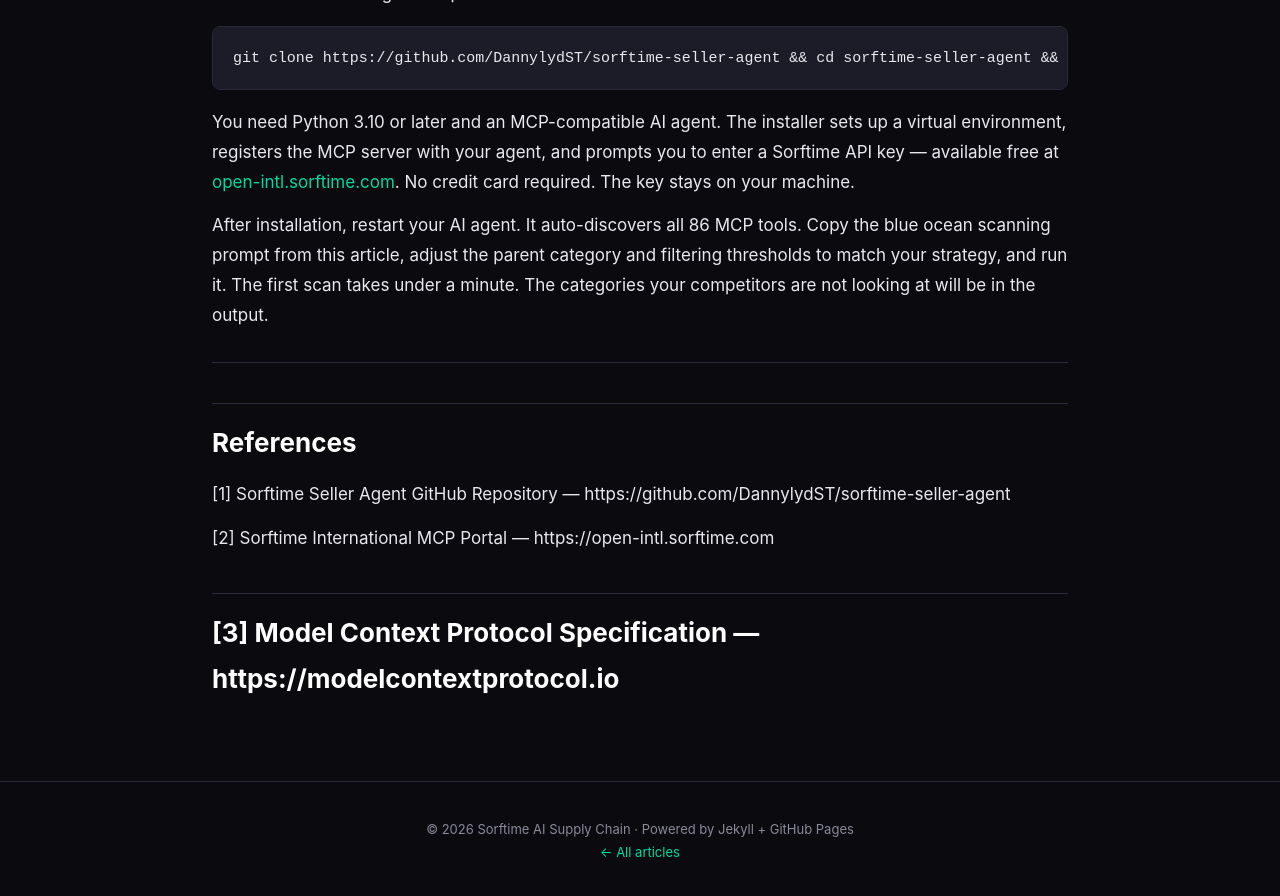
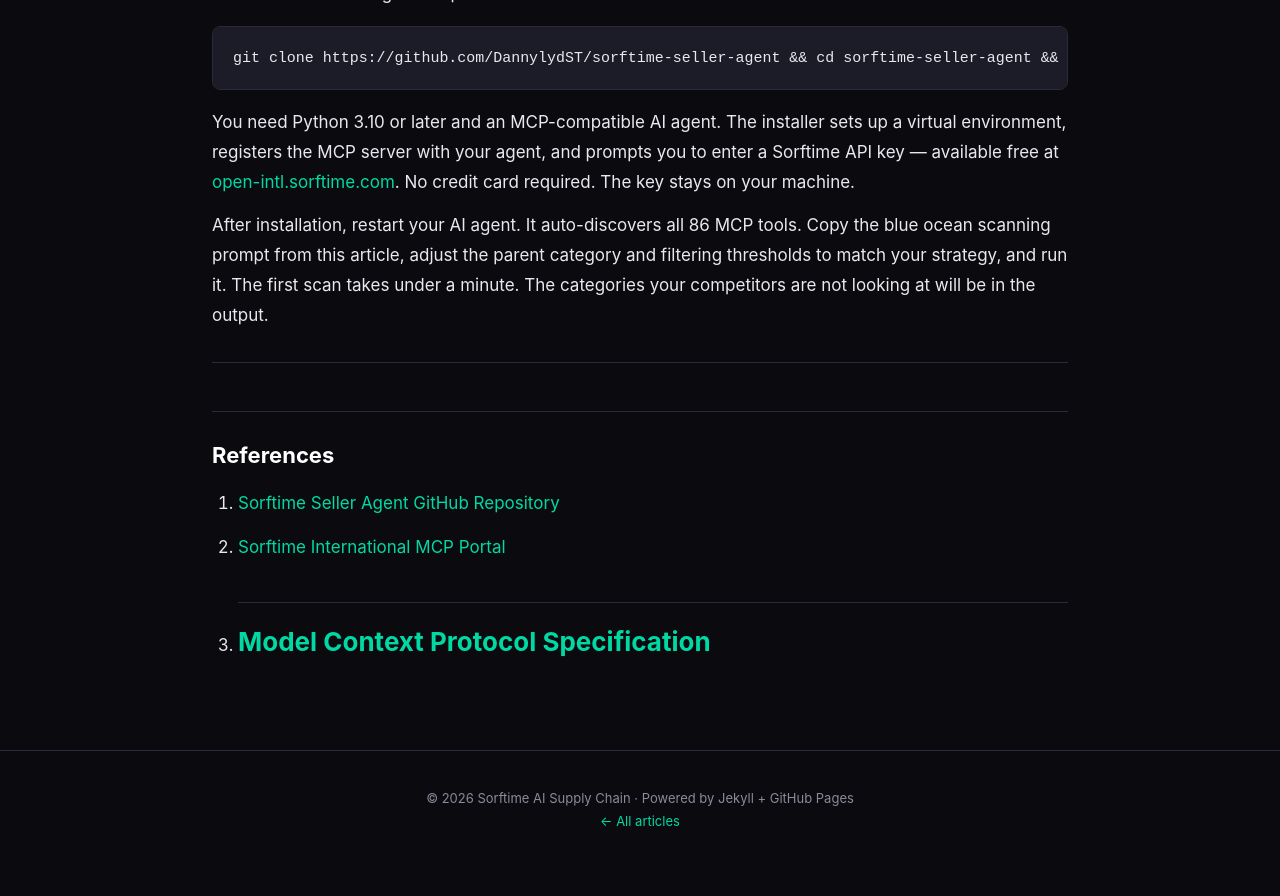
Before and after one commit to Sorftime-AI-Supply-Chain/Sorftime-AI-Supply-Chain.github.io, a Jekyll site: the page built from _posts/2026-07-27-blue-ocean-discovery-mcp.md, in a window 1280 px wide and 900 px high, scrolled down 6075 px. Shown: the top 896 px of the window. Built offline with Jekyll 4.4.1, drawn with Linux system fonts in a browser that asks for light colours; our own code applies the rules of GitHub Pages for plain Markdown files; after the commit the page ends 6943 px from its top, so only the background shows below that.

Commit message:
Convert [N] text to markdown list

```diff
--- a/_posts/2026-07-27-blue-ocean-discovery-mcp.md
+++ b/_posts/2026-07-27-blue-ocean-discovery-mcp.md
@@ -116,9 +116,9 @@
 
 ## References
 
-[1] Sorftime Seller Agent GitHub Repository — https://github.com/DannylydST/sorftime-seller-agent
+1. [Sorftime Seller Agent GitHub Repository](https://github.com/DannylydST/sorftime-seller-agent)
 
-[2] Sorftime International MCP Portal — https://open-intl.sorftime.com
+2. [Sorftime International MCP Portal](https://open-intl.sorftime.com)
 
-[3] Model Context Protocol Specification — https://modelcontextprotocol.io
+3. [Model Context Protocol Specification](https://modelcontextprotocol.io)
 ---
```
